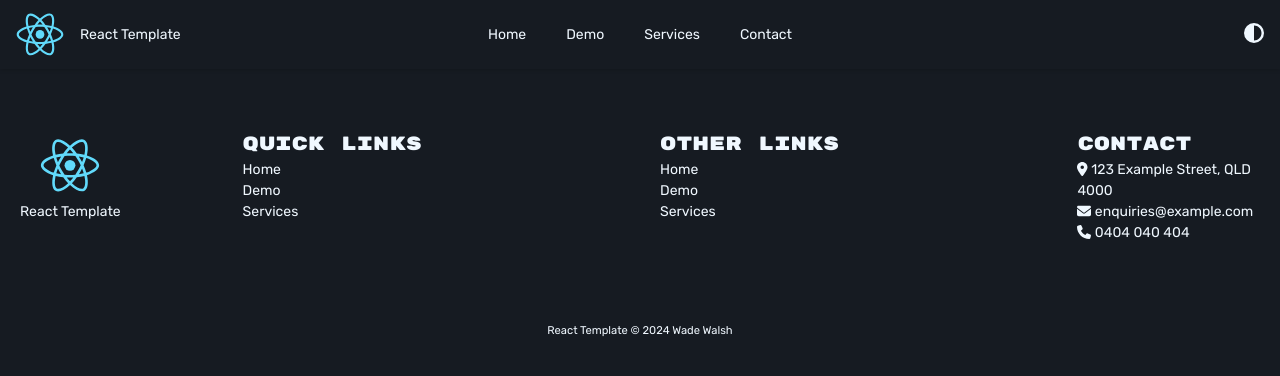
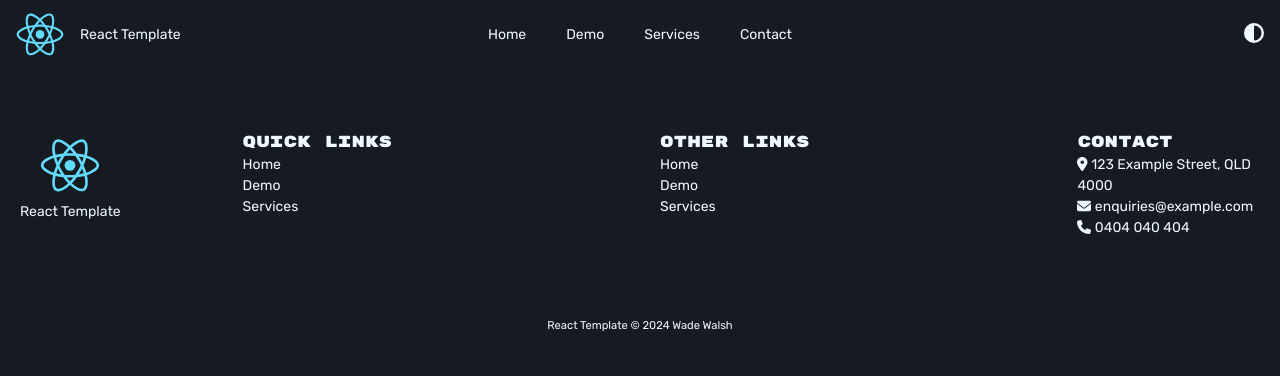
Before and after one commit to ITsPorky/React-Reusable-App-Template, a React (Create React App) app: page /React-Reusable-App-Template/demo in a window 1280 px wide. Shown: the top 376 px of the page. Built offline with nearby package versions, Linux system fonts and the light colour scheme.

Commit message:
Added smooth scroll behaviour and a ease-in-out transition to the dark/light mode shift

```diff
--- a/src/App.css
+++ b/src/App.css
@@ -1,22 +1,27 @@
 :root {
   --font-size: 14px;
-  --font-rubik-mono: "Rubik Mono One", monospace;
-  --font-rubik: "Rubik", sans-serif;
+  --font-primary: "Rubik Mono One", monospace;
+  --font-secondary: "Rubik", sans-serif;
   --font-icons: "Font Awesome 6 Free";
-  --github-grey: #161b22;
-  --obsidian-black: #0B1215;
-  --deep-navy-blue: #011222;
-  --rich-black: #020d19;
-  --off-white: #fbfbfb;
-  --ghost-white: #f8f8ff;
-  --alice-blue: #f0f8ff;
-  --branding-blue: #4ab3fd;
+  --dark-bg: #161b22;
+  --dark-text: #0B1215;
+  --light-bg: #f0f8ff;
+  --light-text: #f0f8ff;
+  --accent: #4ab3fd;
+}
+
+html {
+  scroll-behavior: smooth;
+}
+
+body, header, footer {
+  transition: .3s ease-in-out;
 }
 
 body {
-  background: var(--alice-blue) !important;
-  color: var(--obsidian-black) !important;
-  font-family: var(--font-rubik), monospace;
+  background: var(--light-bg) !important;
+  color: var(--dark-text) !important;
+  font-family: var(--font-secondary), monospace;
   font-size: var(--font-size);
 }
 
@@ -24,37 +29,37 @@ header {
   position: fixed;
   width: 100%;
   z-index: 999;
-  background: var(--alice-blue) !important;
-  color: var(--obsidian-black) !important;
+  background: var(--light-bg) !important;
+  color: var(--dark-text) !important;
   box-shadow: rgba(0, 0, 0, 0.16) 0px 1px 4px;
 }
 
 footer {
-  color: var(--obsidian-black);
-  background: var(--alice-blue);
+  color: var(--dark-text);
+  background: var(--light-bg);
 }
 
 /* Dark Mode */
 .dark {
-  background: var(--github-grey) !important;
-  color: var(--alice-blue) !important;
+  background: var(--dark-bg) !important;
+  color: var(--light-text) !important;
 }
 
 .dark header,
 .dark footer,
 .dark .mobile-drawer {
-  background: var(--github-grey) !important;
-  color: var(--alice-blue) !important;
+  background: var(--dark-bg) !important;
+  color: var(--light-text) !important;
 }
 
 /* START demo page styles (Only for testing) REMOVE START */
 
 .test-outline {
-  border: 1px solid var(--obsidian-black);
+  border: 1px solid var(--dark-text);
 }
 
 .dark .test-outline {
-  border: 1px solid var(--alice-blue);
+  border: 1px solid var(--light-bg);
 }
 
 /* END demo page styles (Only for testing) REMOVE END */
@@ -64,7 +69,7 @@ main {
 }
 
 h1,h2,h3,h4,h5,h6 {
-  font-family: var(--font-rubik-mono), monospace;
+  font-family: var(--font-primary), monospace;
 }
 
 h1 {
@@ -76,7 +81,7 @@ h2 {
 }
 
 h3 {
-  font-size: 1.45rem;
+  font-size: 1.50rem;
 }
 
 h4 {
@@ -84,11 +89,11 @@ h4 {
 }
 
 h5 {
-  font-size: 1.25rem;
+  font-size: 1.2rem;
 }
 
 h6 {
-  font-size: 1.2rem;
+  font-size: 1rem;
 }
 
 a:hover {
@@ -133,8 +138,8 @@ a:hover {
   top: 0;
   right: 0;
   bottom: 0;
-  background: var(--alice-blue) !important;
-  color: var(--obsidian-black) !important;
+  background: var(--light-bg) !important;
+  color: var(--dark-text) !important;
   width: 80%;
   transform: translateX(100%);
   transition: .2s ease-in-out;
--- a/src/index.css
+++ b/src/index.css
@@ -1,10 +1,6 @@
 @tailwind base;
 @tailwind components;
 @tailwind utilities;
-
-html {
-  scroll-behavior: smooth;
-}
 
 body {
   margin: 0;
```
